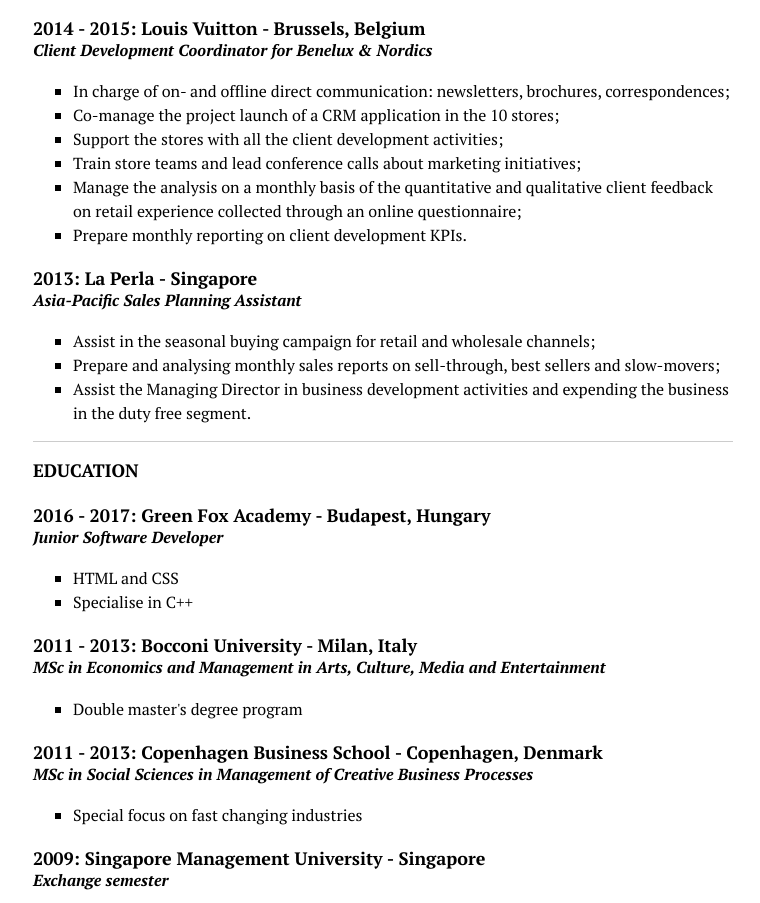
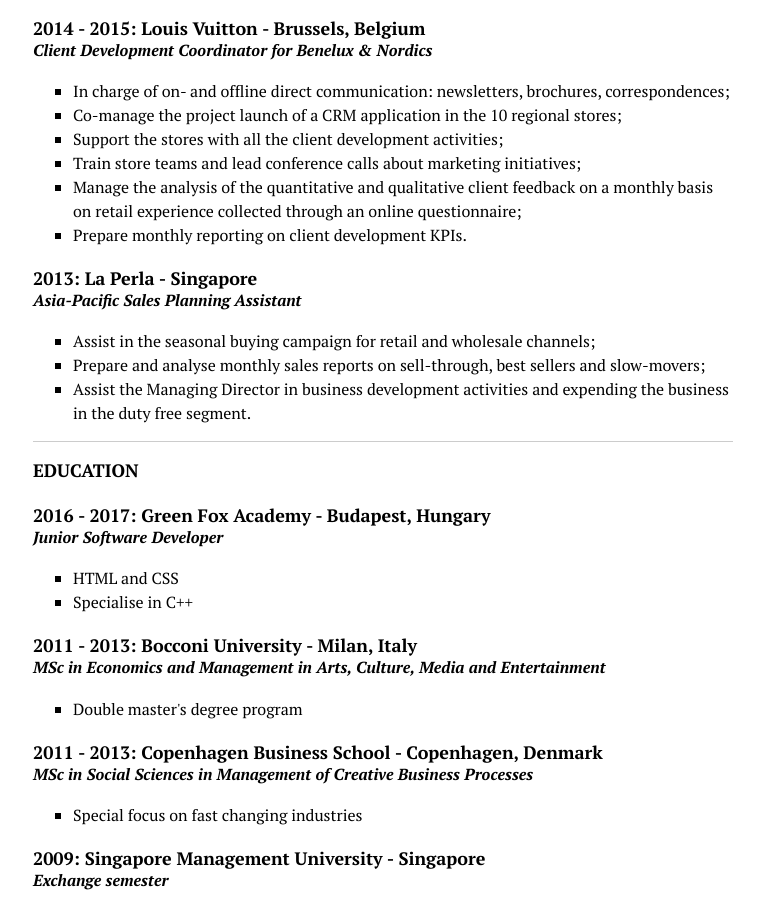
Before and after one commit to kingamagyar/kingamagyar.github.io, a plain HTML site: page index.html in a window 1280 px wide. Shown: the part 1340-2243 px from the top of the page, without its empty margins (257-1017 px from the left). Drawn offline with Linux system fonts and the light colour scheme.

Commit message:
Correct text

```diff
--- a/index.html
+++ b/index.html
@@ -112,7 +112,7 @@
               In charge of on- and offline direct communication: newsletters, brochures, correspondences;
             </li>
             <li>
-              Co-manage the project launch of a CRM application in the 10 stores;
+              Co-manage the project launch of a CRM application in the 10 regional stores;
             </li>
             <li>
               Support the stores with all the client development activities;
@@ -121,7 +121,7 @@
               Train store teams and lead conference calls about marketing initiatives;
             </li>
             <li>
-              Manage the analysis on a monthly basis of the quantitative and qualitative client feedback on retail experience collected through an online questionnaire;
+              Manage the analysis of the quantitative and qualitative client feedback  on a monthly basis on retail experience collected through an online questionnaire;
             </li>
             <li>
               Prepare monthly reporting on client development KPIs.
@@ -136,7 +136,7 @@
               Assist in the seasonal buying campaign for retail and wholesale channels;
             </li>
             <li>
-              Prepare and analysing monthly sales reports on sell-through, best sellers and slow-movers;
+              Prepare and analyse monthly sales reports on sell-through, best sellers and slow-movers;
             </li>
             <li>
               Assist the Managing Director in business development activities and expending the business in the duty free segment.
```
